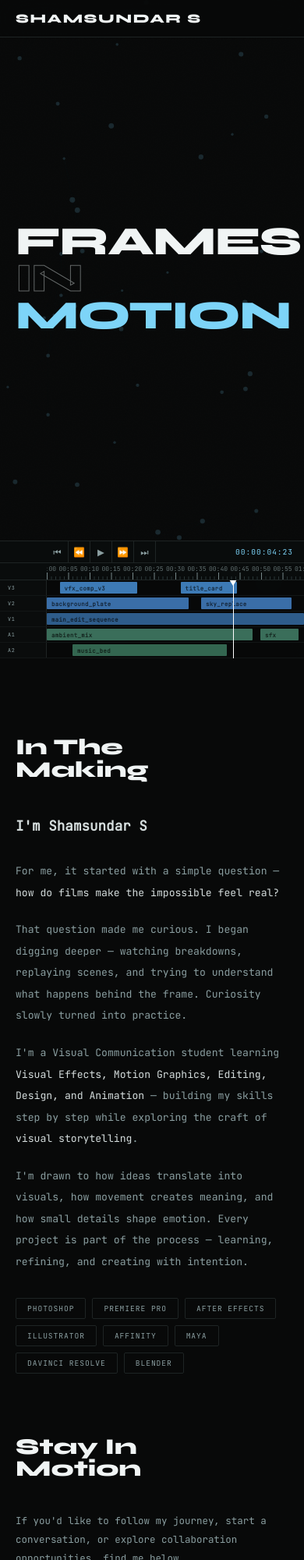
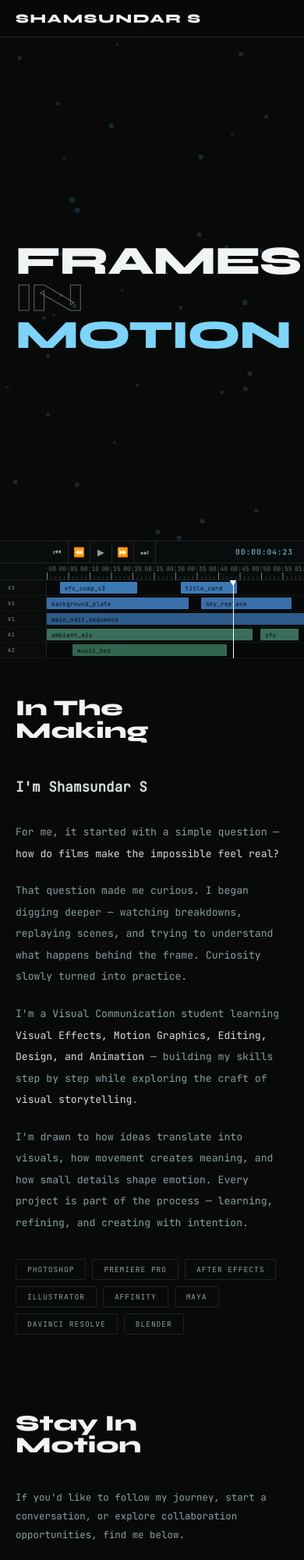
Before and after one commit to shamsundar07/demowebsite, a plain HTML site: page index.html in a window 390 px wide. Shown: the top 2000 px of the page at 78% size. Drawn offline with Linux system fonts and the light colour scheme.

Commit message:
modified:   style.css

```diff
--- a/style.css
+++ b/style.css
@@ -239,7 +239,7 @@ h1 .blue { color: var(--accent); }
 @keyframes phA { from { left: 120px; } to { left: 100%; } }
 
 /* SECTIONS */
-section { padding: 90px 40px; }
+section { padding: 80px 40px; }
 
 h2 {
   font-family: 'Syne', sans-serif;
@@ -257,10 +257,7 @@ hr {
 }
 
 /* ABOUT */
-#about {
-  margin-top: 40px;
-  padding-bottom: 40px;
-}
+
 .letter-wrap { max-width: 680px; }
 
 .letter-intro {
@@ -302,9 +299,7 @@ hr {
 .tool-pill:hover { border-color: var(--accent); color: var(--accent); }
 
 /* FIND ME */
-#find {
-  padding-top: 40px;
-}
+
 .find-intro {
   font-size: 0.78rem;
   color: var(--sub);
@@ -406,8 +401,8 @@ footer p { font-size: 0.58rem; color: var(--sub); letter-spacing: 0.1em; }
 /* RESPONSIVE */
 @media (max-width: 768px) {
   header { padding: 14px 20px; }
-  .hero { padding: 90px 20px 220px; }
-  section { padding: 60px 20px; }
+  .hero { padding: 80px 20px 160px; }
+  section { padding: 50px 20px; }
   hr { margin: 0 20px; }
   .tl-row-label { width: 60px; font-size: 0.42rem; }
   .tl-controls { padding-left: 60px; }
```
